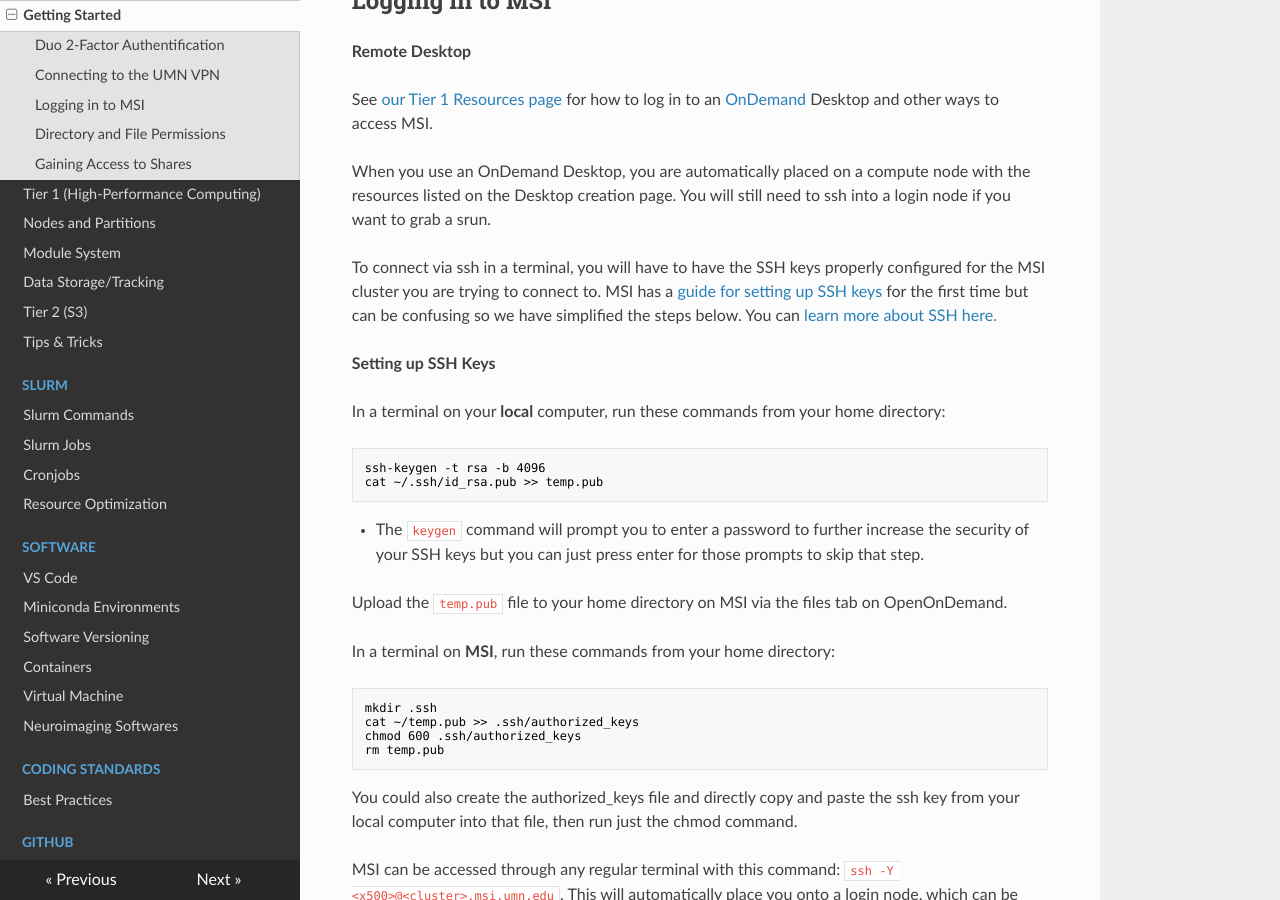
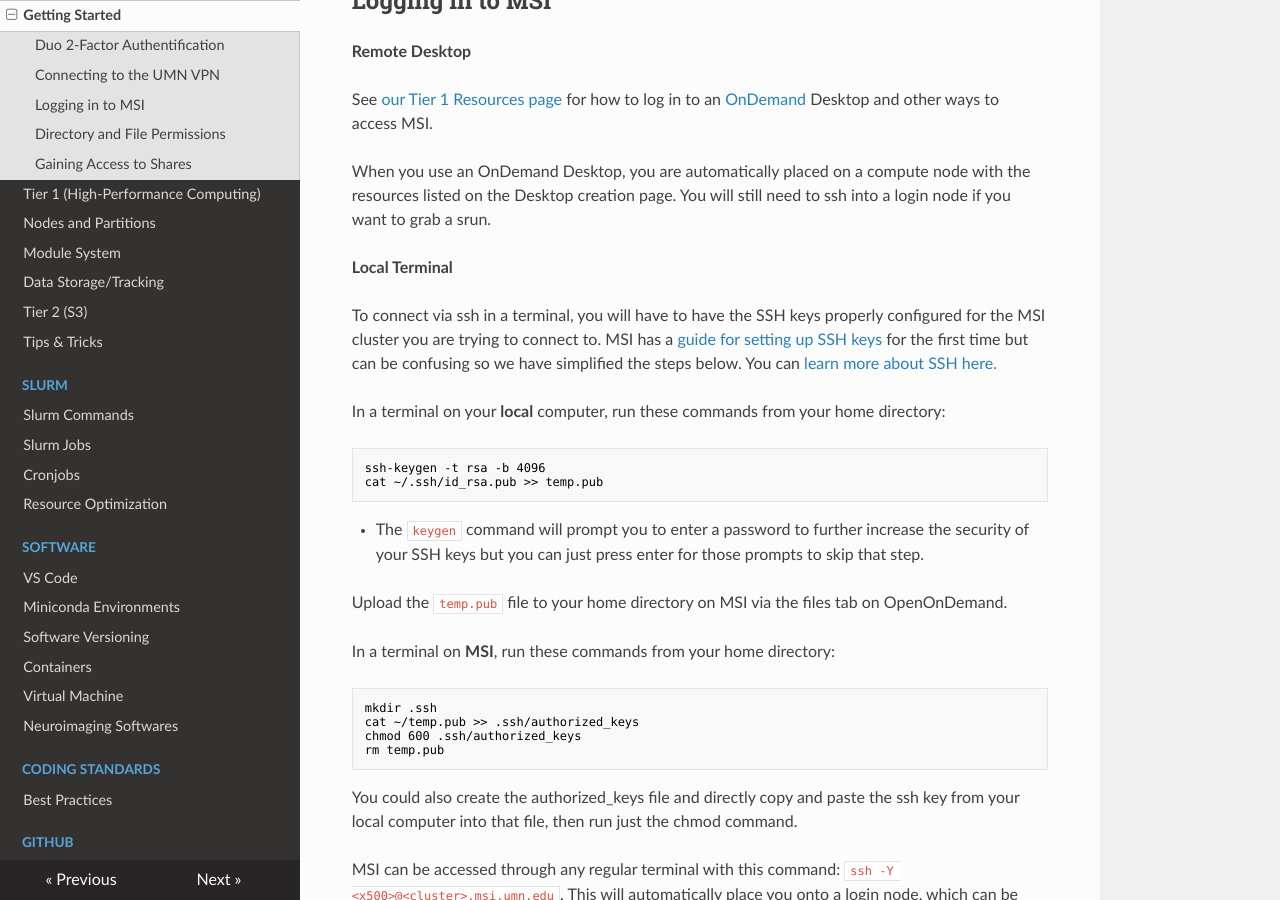
Before and after one commit to DCAN-Labs/cdni-brain, an MkDocs documentation site: the page built from docs/msi-login.md, in a window 1280 px wide and 900 px high, scrolled down 1405 px. Built offline with MkDocs 1.6.1, drawn with Linux system fonts in a browser that asks for light colours; nearby versions of some CDN libraries.

Commit message:
Update msi-login.md

```diff
--- a/docs/msi-login.md
+++ b/docs/msi-login.md
@@ -50,9 +50,9 @@ See [our Tier 1 Resources page](hpc.md) for how to log in to an [OnDemand](https
 
 When you use an OnDemand Desktop, you are automatically placed on a compute node with the resources listed on the Desktop creation page. You will still need to ssh into a login node if you want to grab a srun.
 
+**Local Terminal**
+
 To connect via ssh in a terminal, you will have to have the SSH keys properly configured for the MSI cluster you are trying to connect to. MSI has a [guide for setting up SSH keys](https://www.msi.umn.edu/support/faq/how-do-i-setup-ssh-keys) for the first time but can be confusing so we have simplified the steps below. You can [learn more about SSH here.](https://www.cloudflare.com/learning/access-management/what-is-ssh/)
-
-**Setting up SSH Keys**
 
 In a terminal on your **local** computer, run these commands from your home directory:
 
```
